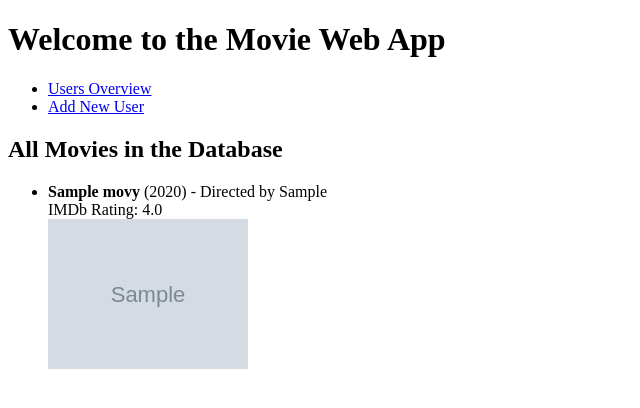
After one commit to DerFlip09/moviweb_app, a Flask app: page / in a window 1280 px wide. The commit adds this page. Shown: the top 408 px of the page, without its empty margins (0-640 px from the left). Run offline with Flask 3, Linux system fonts and the light colour scheme; tables that the repository leaves empty hold one stand-in row (values such as "Sample post"); grey boxes marked "Sample" are stand-in pictures.

Commit message:
added docstrings and a home route, also changed the add movie function

```diff
--- a/app.py
+++ b/app.py
@@ -1,7 +1,6 @@
 import os
-from typing import List
+from datamanager.data_models import Movie
 from flask import Flask, render_template, request, redirect, url_for
-from datamanager.data_models import Movie
 from datamanager.sqlite_datamanager import SQLiteDataManager
 
 app = Flask(__name__)
@@ -16,14 +15,37 @@ app.config['SQLALCHEMY_TRACK_MODIFICATIONS'] = False
 dataman = SQLiteDataManager(app)
 
 
+@app.route('/', methods=['GET'])
+def home():
+    """
+    Displays the home page with a list of all movies.
+
+    :returns: Rendered HTML template for the homepage.
+    """
+    movies = Movie.query.all()
+    return render_template('home.html', movies=movies)
+
+
 @app.route('/users', methods=['GET'])
 def list_users():
+    """
+    Displays a list of all users.
+
+    :returns: Rendered HTML template showing all users.
+    """
     users = dataman.get_all_users()
     return render_template('users.html', users=users)
 
 
 @app.route('/users/<int:user_id>', methods=['GET'])
 def user_movies(user_id):
+    """
+    Displays a specific user's movies.
+
+    :param user_id: The ID of the user whose movies are to be displayed.
+    :type user_id: int
+    :returns: Rendered HTML template showing the user's movies.
+    """
     user_movies_list = dataman.get_user_movies(user_id)
     user = dataman.get_user(user_id)
     return render_template('user_movies.html', movies=user_movies_list, user=user)
@@ -31,6 +53,16 @@ def user_movies(user_id):
 
 @app.route('/add_user', methods=['GET', 'POST'])
 def add_user():
+    """
+    Adds a new user to the system.
+
+    - **GET**: Displays the form for adding a new user.
+    - **POST**: Processes the form and adds the user to the database.
+
+    :returns:
+        - Redirect to the users list page on success.
+        - Rendered HTML template for adding a user on failure.
+    """
     if request.method == 'POST':
         name = request.form.get('name')
         dataman.add_user(name)
@@ -40,23 +72,52 @@ def add_user():
 
 @app.route('/users/<user_id>/add_movie', methods=['GET', 'POST'])
 def add_movie(user_id):
+    """
+    Adds a movie to a specific user's collection.
+
+    - **GET**: Displays the form for adding a movie.
+    - **POST**: Processes the form, validates the movie, and adds it to the user's collection.
+
+    :param user_id: The ID of the user adding the movie.
+    :type user_id: int
+    :returns:
+        - Rendered HTML template for adding a movie.
+        - Redirect with success status after adding the movie.
+    """
     if request.method == 'POST':
-        movies = dataman.get_user_movies(user_id)
         title = request.form.get('title')
-        existing_titles = [movie.title.lower() for movie, _, _ in movies]
-        if title.lower() not in existing_titles:
-            release_year = request.form.get('release_year')
-            notes = request.form.get('notes')
-            dataman.add_movie(user_id, title, release_year, notes=notes)
-            return redirect(url_for('add_movie',user_id=user_id, success=True))
+        release_year = request.form.get('release_year')
+        notes = request.form.get('notes')
+        success = dataman.add_movie(user_id, title, release_year, notes=notes)
+
+        if success is None:
+            return redirect(url_for('add_movie', user_id=user_id, success='not_found'))
+        elif not success:
+            return redirect(url_for('add_movie', user_id=user_id, success='False'))
         else:
-            return redirect(url_for('add_movie', user_id=user_id, success=False))
+            return redirect(url_for('add_movie', user_id=user_id, success='True'))
+
     user = dataman.get_user(user_id)
-    return render_template('add_movie.html', user=user)
+    success = request.args.get('success')
+    return render_template('add_movie.html', user=user, success=success)
 
 
 @app.route('/users/<user_id>/update_movie/<movie_id>', methods=['GET', 'POST'])
 def update_movie(user_id, movie_id):
+    """
+    Updates a movie in a specific user's collection.
+
+    - **GET**: Displays the form for updating the movie's rating and notes.
+    - **POST**: Processes the form and updates the movie details.
+
+    :param user_id: The ID of the user who owns the movie.
+    :type user_id: int
+    :param movie_id: The ID of the movie to be updated.
+    :type movie_id: int
+    :returns:
+        - Rendered HTML template for updating the movie.
+        - Redirect to the user's movie list after successful update.
+    """
     movie, notes, user_rating = dataman.get_user_movie(user_id, movie_id)
     user = dataman.get_user(user_id)
     if request.method == 'POST':
@@ -71,12 +132,28 @@ def update_movie(user_id, movie_id):
 
 @app.route('/users/<user_id>/delete_movie/<movie_id>', methods=['GET', 'POST'])
 def delete_movie(user_id, movie_id):
+    """
+    Deletes a movie from a specific user's collection.
+
+    :param user_id: The ID of the user whose movie is to be deleted.
+    :type user_id: int
+    :param movie_id: The ID of the movie to be deleted.
+    :type movie_id: int
+    :returns: Redirect to the user's movie list with success status.
+    """
     success = dataman.delete_movie(user_id, movie_id)
     return redirect(url_for("user_movies", user_id=user_id, success=success))
 
 
 @app.errorhandler(404)
 def page_not_found(e):
+    """
+    Handles 404 errors.
+
+    :param e: The exception that triggered the 404 error.
+    :type e: Exception
+    :returns: Rendered HTML template for the 404 error page.
+    """
     return render_template('404.html'), 404
 
 
--- /dev/null
+++ b/templates/home.html
@@ -0,0 +1,31 @@
+<!DOCTYPE html>
+<html lang="en">
+<head>
+    <meta charset="UTF-8">
+    <title>Home - Movie Web App</title>
+</head>
+<body>
+    <h1>Welcome to the Movie Web App</h1>
+    <nav>
+        <ul>
+            <li><a href="{{ url_for('list_users') }}">Users Overview</a></li>
+            <li><a href="{{ url_for('add_user') }}">Add New User</a></li>
+        </ul>
+    </nav>
+
+    <h2>All Movies in the Database</h2>
+    {% if movies %}
+        <ul>
+            {% for movie in movies %}
+                <li>
+                    <strong>{{ movie.title }}</strong> ({{ movie.release_year }}) - Directed by {{ movie.director }}<br>
+                    IMDb Rating: {{ movie.rating }}<br>
+                    <img src="{{ movie.poster }}" alt="Poster of {{ movie.title }}" style="height: 150px;">
+                </li>
+            {% endfor %}
+        </ul>
+    {% else %}
+        <p>No Movies in the Database yet.</p>
+    {% endif %}
+</body>
+</html>
--- a/templates/user_movies.html
+++ b/templates/user_movies.html
@@ -7,6 +7,7 @@
 <body>
     <h1>{{ user.name }}'s Movies</h1>
     <a href="{{ url_for('list_users') }}">Back to Users</a>
+            <a href="{{ url_for('add_movie', user_id=user.id) }}">Add Movie</a>
     {% if movies %}
     <ol>
         {% for movie, notes, user_rating in movies %}
--- a/templates/users.html
+++ b/templates/users.html
@@ -17,6 +17,8 @@
     </ul>
 {% else %}
     <p>No users found.</p>
+    <a href="{{ url_for('add_user') }}">Add User</a>
 {% endif %}
+<a href="{{ url_for('home') }}">Back to Home</a>
 </body>
 </html>
```
Also changed, not shown: datamanager/sqlite_datamanager.py (+107 -13 lines), templates/add_movie.html (+7 -5 lines).
